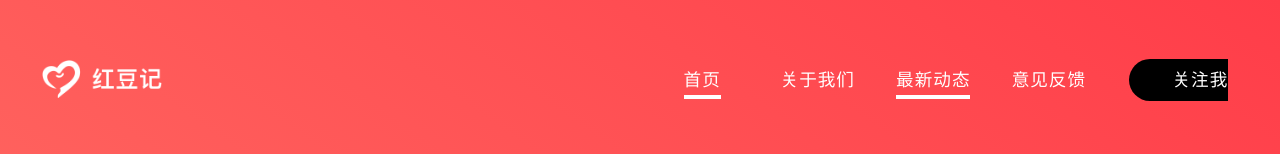
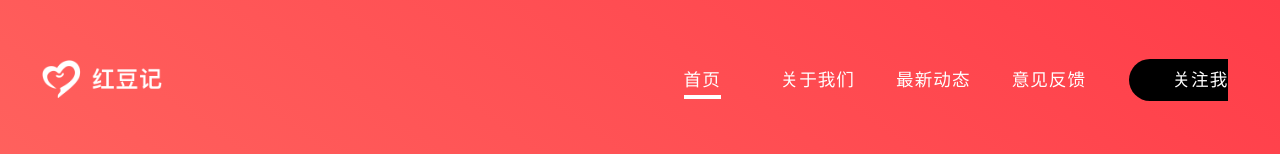
Before and after one commit to GhostCatcg/hongdouji, a Nuxt app: page / in a window 1280 px wide. Shown: the top 154 px of the page. Built offline with nearby package versions, Linux system fonts and the light colour scheme.

Commit message:
最新动态

```diff
--- a/components/public/header/right-bar.vue
+++ b/components/public/header/right-bar.vue
@@ -8,7 +8,7 @@
         <nuxt-link to="/about" active-class="active">关于我们</nuxt-link>
       </el-col>
       <el-col :span="4" align="center">
-        <nuxt-link to="/" data-url="news" active-class="active">最新动态</nuxt-link>
+        <nuxt-link to="/news" active-class="active">最新动态</nuxt-link>
       </el-col>
       <el-col :span="4" align="center">
         <nuxt-link to="/service" active-class="active">意见反馈</nuxt-link>
```
